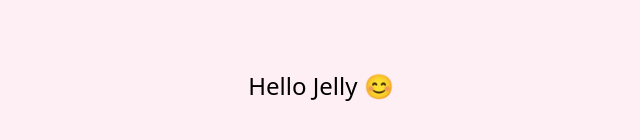
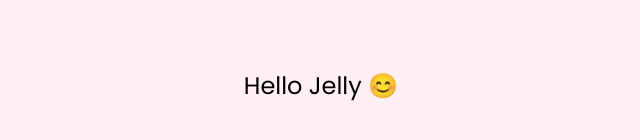
Before and after one commit to 8bitjelly/website-v2, a Nuxt app: page / in a window 1280 px wide. Shown: the part 314-454 px from the top of the page, without its empty margins (319-959 px from the left). Built offline with nearby package versions, Linux system fonts and the light colour scheme.

Commit message:
add font 'poppins'

```diff
--- a/assets/css/global.css
+++ b/assets/css/global.css
@@ -7,3 +7,7 @@
 body{
     @apply bg-light
 }
+
+*{
+    font-family: "Poppins", -apple-system, "Segoe UI", "Helvetica Neue", Arial, "Noto Sans", sans-serif, "Apple Color Emoji", "Segoe UI Emoji", "Segoe UI Symbol", "Noto Color Emoji";
+}
```
